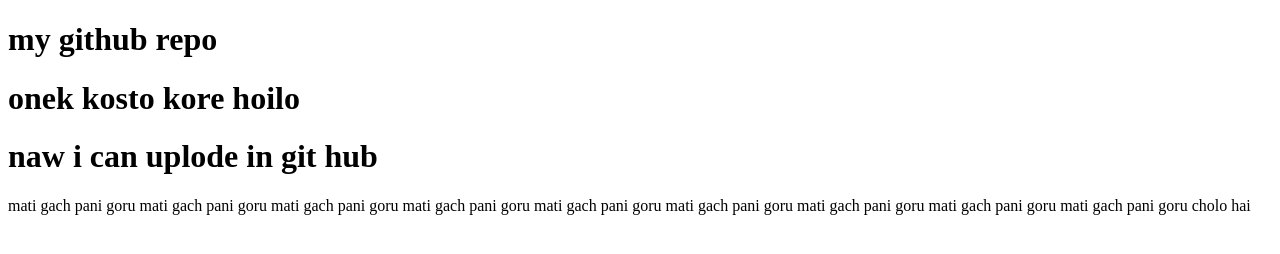
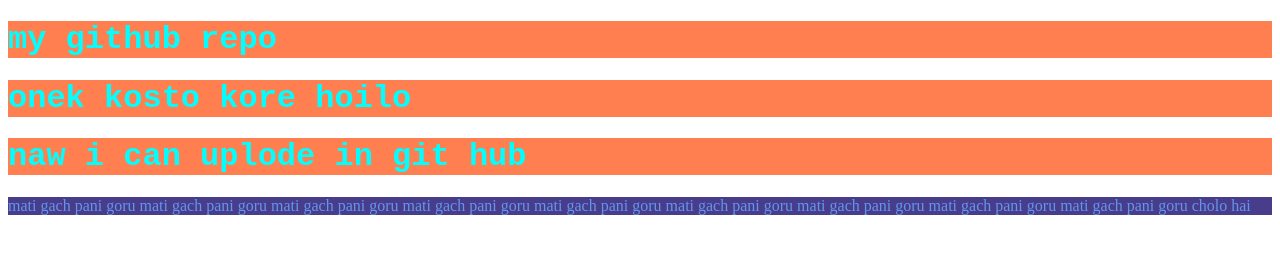
Before and after one commit to sagorhasanmehedi/my-secendnew-repo, a plain HTML site: page index.html in a window 1280 px wide. Drawn offline with Linux system fonts and the light colour scheme.

Commit message:
style added

```diff
--- a/index.html
+++ b/index.html
@@ -10,6 +10,17 @@
     <p>mati gach pani goru mati gach pani goru mati gach pani goru mati gach pani goru mati gach pani goru mati gach pani goru mati gach pani goru mati gach pani goru mati gach pani goru
         cholo hai
     </p>
+    <style>
+        h1{
+            color: aqua;
+            background-color: coral;
+            font-family: 'Courier New', Courier, monospace;
+        }
+        p{
+            color: cornflowerblue;
+            background-color: darkslateblue;
+        }
+    </style>
 </head>
 <body>
 
```
